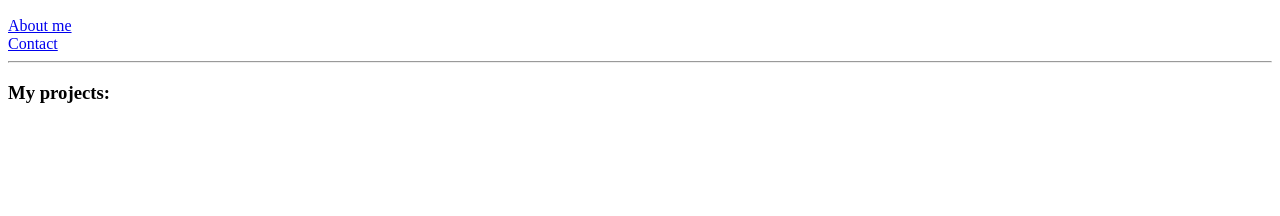
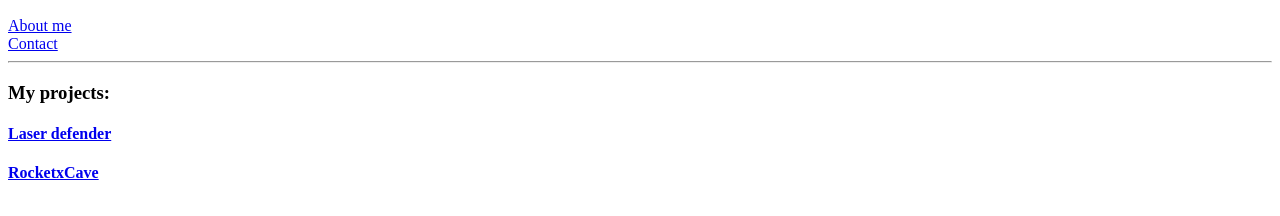
Before and after one commit to Zenolier/html-portfolio, a plain HTML site: page index.html in a window 1280 px wide. Shown: the part 110-326 px from the top of the page. Drawn offline with Linux system fonts and the light colour scheme.

Commit message:
Update index.html

```diff
--- a/index.html
+++ b/index.html
@@ -15,6 +15,9 @@
 
     <hr>
     <h3>My projects:</h3>
+    <h4><a href="https://sharemygame.com/@Zenolier/laser-defender">Laser defender</a></h4>
+
+    <h4><a href="https://sharemygame.com/@Zenolier/rocketxcave">RocketxCave</a></h4>
 
  </body>
  </html>
```
